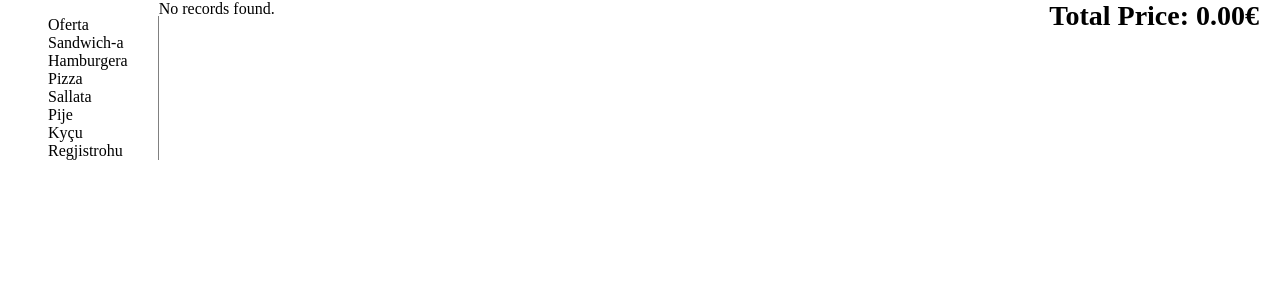
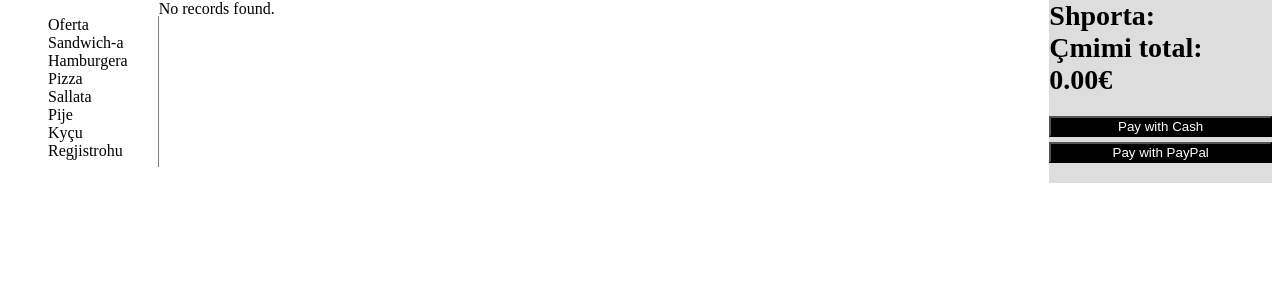
Before and after one commit to bleronsy/FastFoodApp, a PHP site: page /sandwich.php in a window 1280 px wide. Shown: the part 129-429 px from the top of the page. Run offline with PHP 8.4, Linux system fonts and the light colour scheme; data that the repository does not hold is empty; some libraries are stand-ins or nearby versions.

Commit message:
Payment and design fixes

```diff
--- a/index.php
+++ b/index.php
@@ -54,7 +54,7 @@
                             echo "<div class='oferta-detajet'>".$row['detajet']."</div>";
                             echo "<div class='ushqimiBottom'>";
                             echo "<div class='oferta-cmimi'>".$row['cmimi']."€</div>";
-                            echo "<button class='add-to-cart' data-name='".$row['emri']."' data-price='".$row['cmimi']."'>Add to Cart</button>";
+                            echo "<button class='add-to-cart' data-name='".$row['emri']."' data-price='".$row['cmimi']."'>Shto në shportë</button>";
                             echo "</div>";
                             echo "<div class='imazhi'><img src='".$row['imazhi']."' alt=''  /></div>";
                             echo "</div>";
@@ -69,8 +69,9 @@
         </div>
 
         <div class="miniCartTotal">
+        <span class="totalPrice">Shporta:</span>
             <div id="chart"></div>
-            <div class="totalPrice">Total Price: <span id="total">0.00</span>€</div>
+            <div class="totalPrice">Çmimi total: <span id="total">0.00</span>€</div>
             <div id="checkout">
                 <div class="payment-methods">
                     <button id="cash-button">Pay with Cash</button>
--- a/sandwich.php
+++ b/sandwich.php
@@ -1,6 +1,7 @@
 <?php
     session_start();
 ?>
+
 <!DOCTYPE html>
 <html lang="en">
 <head>
@@ -12,10 +13,6 @@
 </head>
 <body>
     <header>
-        <!-- <nav>
-            <img src="./images/hamburger.png" alt="app-logo">
-            <h1>Fast Food App</h1>
-        </nav> -->
         <div class="bigCnt bigCntHeader">
             <div class="logo"></div>
             <h1>Fast Food</h1>
@@ -53,11 +50,11 @@
                     if ($stmt->rowCount() > 0) {
                         foreach ($result as $row) {
                             echo "<div class='ushqimi'>";
-                            echo "<div class='emri'>".$row['emri']."</div>";
-                            echo "<div class='detajet'>".$row['detajet']."</div>";
+                            echo "<div class='oferta-emri'>".$row['emri']."</div>";
+                            echo "<div class='oferta-detajet'>".$row['detajet']."</div>";
                             echo "<div class='ushqimiBottom'>";
-                            echo "<div class='cmimi'>".$row['cmimi']."€</div>";
-                            echo "<button class='add-to-cart' data-name='".$row['emri']."' data-price='".$row['cmimi']."'>Add to Cart</button>";
+                            echo "<div class='oferta-cmimi'>".$row['cmimi']."€</div>";
+                            echo "<button class='add-to-cart' data-name='".$row['emri']."' data-price='".$row['cmimi']."'>Shto në shportë</button>";
                             echo "</div>";
                             echo "<div class='imazhi'><img src='".$row['imazhi']."' alt=''  /></div>";
                             echo "</div>";
@@ -72,9 +69,15 @@
         </div>
 
         <div class="miniCartTotal">
+        <span class="totalPrice">Shporta:</span>
             <div id="chart"></div>
-            <div class="totalPrice">Total Price: <span id="total">0.00</span>€</div>
-            <?php
+            <div class="totalPrice">Çmimi total: <span id="total">0.00</span>€</div>
+            <div id="checkout">
+                <div class="payment-methods">
+                    <button id="cash-button">Pay with Cash</button>
+                    <button id="paypal-button">Pay with PayPal</button>
+                </div>
+                <?php
                     // Fetch user address based on the logged-in user
                     if (isset($_SESSION['email'])) {
                         $email = $_SESSION['email'];
@@ -95,11 +98,15 @@
                     }
                 ?>
         </div>
+        </div>
 
+            </div>
+
+        </div>
     </div>
-    </main>
 
+    <script src="https://www.paypal.com/sdk/js?client-id=AUIM-g4xxRtmJM6W4Wyrb4fMmVE6fN2WDcRUPgJAlg2UWo38DBbq1kSD4hP2WloBMaTQ9mgA1nAT5Ohi&currency=EUR"></script>
     <script src="https://code.jquery.com/jquery-3.6.0.min.js"></script>
-     <script src="script.js"></script>
+    <script src="script.js"></script>
 </body>
 </html>
--- a/script.js
+++ b/script.js
@@ -4,7 +4,7 @@ $(document).ready(function() {
     $('.add-to-cart').on('click', function() {
         var name = $(this).data('name');
         var price = parseFloat($(this).data('price'));
-        var item = "<div>" + name + ": " + price.toFixed(2) + "€ <button class='remove-item'>Remove</button></div>";
+        var item = "<div class='cartitem'>" + name + ": " + price.toFixed(2) + "€ <button class='remove-item'>Largo nga shporta</button></div>";
         $('#chart').append(item);
 
         totalPrice += price;
@@ -47,7 +47,7 @@ $(document).ready(function() {
     }
 
     function completeOrder() {
-        alert('Payment successful. Your order has been completed. Thank you!');
+        alert('Pagesa u krye me sukses dhe porosia u dërgua. Falemindeit!');
         clearCart();
     }
 
@@ -64,14 +64,8 @@ $(document).ready(function() {
                 });
             },
             onApprove: function(data, actions) {
-                return actions.order.capture().then(function(details) {
-                    // Check if the payment is successful
-                    if (details.status === 'COMPLETED') {
-                        completeOrder();
-                    } else {
-                        alert('Payment was not successful. Please try again.');
-                    }
-                });
+                // Check if the payment is successful
+                completeOrder();
             }
         }).render('#checkout');
 
@@ -80,7 +74,10 @@ $(document).ready(function() {
     }
 
     $('#cash-button').on('click', function() {
-        alert('Order received. Thank you!');
+        if ($('#chart').is(':empty')) {
+            return; // Do nothing if the cart is empty
+        }
+        alert('Porosia u dërgua. Falemindeit!');
         clearCart();
     });
 
--- a/style.css
+++ b/style.css
@@ -64,7 +64,6 @@ a{
   height: auto;
   display: flex;
   flex-direction: column;
-  justify-content: center;
   margin: 5% 1%;
 }
 
@@ -125,7 +124,7 @@ a{
     margin-left:5px;
 }
 
-.remove-item{
+.remove-item, #cash-button, #paypal-button{
     color: white;
     background-color: black;
 }
@@ -145,6 +144,7 @@ a{
     float: left;
     font-size: 16px;
     width: 25%;
+    background-color: #ddd;
 }
 
 .totalPrice {
@@ -205,9 +205,14 @@ h1{
 }
 
 .payment-methods {
-    margin-top: 20px;
+    margin: 20px 0;
+    display: flex;
+    flex-direction: column;
+    gap: 5px;
 }
 
-.payment-methods button {
-    margin-right: 10px;
+
+.cartitem{
+    display: flex;
+    flex-direction: column;
 }
```
Also changed, not shown: hamburger.php (+19 -12 lines), pije.php (+19 -12 lines), pizza.php (+19 -12 lines), sallata.php (+38 -13 lines).
